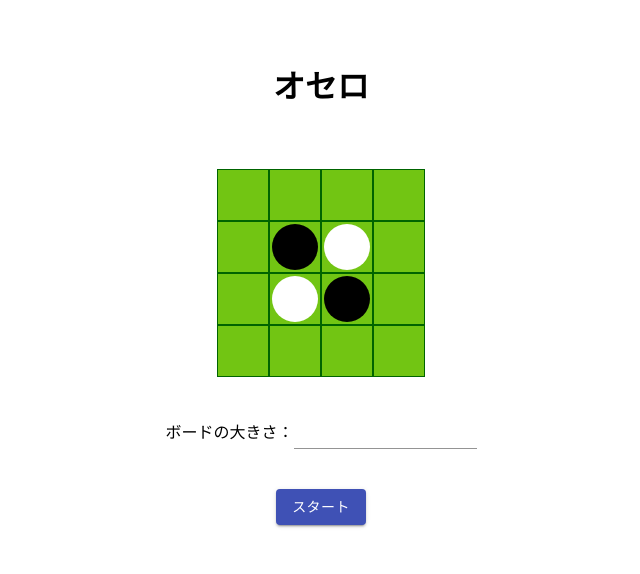
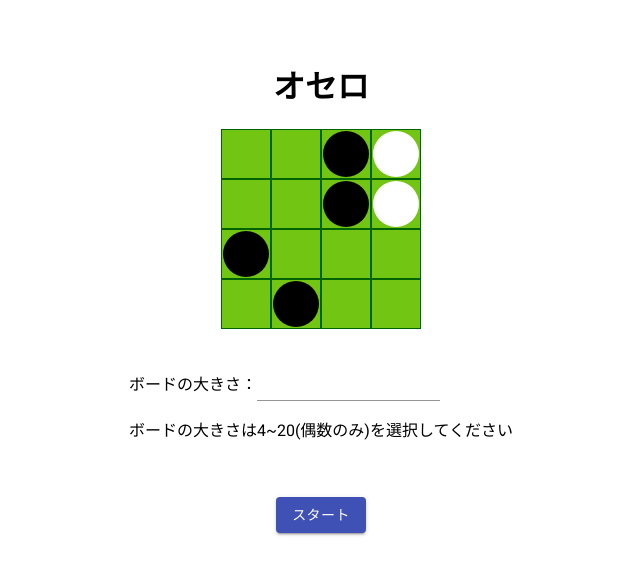
Before and after one commit to AmatsukiUrato/othello-react-typescript, a React (Create React App) app: page / in a window 1280 px wide. Shown: the top 574 px of the page, without its empty margins (319-959 px from the left). Built offline with nearby package versions, Linux system fonts and the light colour scheme.

Commit message:
created start page and board test page

```diff
--- a/src/App.tsx
+++ b/src/App.tsx
@@ -3,12 +3,16 @@ import Grid from '@material-ui/core/Grid';
 import Disc from './Disc';
 
 import Player from './logic/Player';
-import { Container, Box, Input, Button } from '@material-ui/core';
+import { Container, Box, Input, Button, Fade } from '@material-ui/core';
 import { Othello, DiscStatus } from './logic/Othello';
-import Start from './Start'
+import Start from './Start';
+import Board from './Board';
 
 type AppState = {
-    disabledStart: boolean;
+    showStart: boolean;
+    othello?: Othello;
+    board?: DiscStatus[][];
+
 }
 
 class App extends Component<Readonly<{}>, AppState> {
@@ -16,18 +20,35 @@ class App extends Component<Readonly<{}>, AppState> {
     constructor(props: Readonly<{}>) {
         super(props);
         this.state = {
-            disabledStart: false,
+            showStart: true,
         }
     }
 
-    private start(othello: Othello, board: DiscStatus[][]) {
-        console.log(board.length);
+    private start = (boardSize: number) => {
+        const currentPlayer = new Player("player1", DiscStatus.White);
+        const anotherPlayer = new Player("player2", DiscStatus.Black);
+        const othello = new Othello(Number(boardSize), currentPlayer, anotherPlayer);
+        const board: DiscStatus[][] = othello.getBoard();
+        this.setState({
+            showStart: false,
+            othello: othello,
+            board: board,
+        });
     }
 
     public render() {
         return (
             <React.Fragment>
-                <Start disabled={this.state.disabledStart} childStart={this.start}></Start>
+                <Fade in={this.state.showStart}>
+                    <div>
+                        {this.state.showStart ? <Start childStart={this.start}></Start> : null}
+                    </div>
+                </Fade>
+                <Fade in={!this.state.showStart}>
+                    <div>
+                    {!this.state.showStart ? <Board parentStatus={this.state}></Board> : null}
+                    </div>
+                </Fade>
             </React.Fragment>
         );
     }
--- /dev/null
+++ b/src/Board.tsx
@@ -0,0 +1,20 @@
+import React from "react";
+import { Fade } from "@material-ui/core";
+
+type BoardProps = {
+    parentStatus: any;
+}
+
+const Board: React.FC<BoardProps> = (props: BoardProps) => {
+    return (
+        <Fade in={!props.parentStatus.showStart}>
+            <div>
+                <div style={{ backgroundColor: "lightblue" }}>test</div>
+                <div style={{ backgroundColor: "blue" }}>test2</div>
+            </div>
+        </Fade>
+    );
+}
+
+
+export default Board;
--- a/src/Disc.tsx
+++ b/src/Disc.tsx
@@ -5,8 +5,8 @@ import { DiscStatus } from './logic/Othello';
 const useStyles = makeStyles(theme => ({
     block: {
         backgroundColor: "#72c513",
-        width: "50px",
-        height: "50px",
+        width: "48px",
+        height: "48px",
         borderWidth: "1px",
         borderColor: "rgb(0%, 39.2%, 0%)",
         borderStyle: "Solid",
--- a/src/Start.tsx
+++ b/src/Start.tsx
@@ -5,9 +5,13 @@ import Disc from './Disc';
 import Player from './logic/Player';
 import { Container, Box, Input, Button } from '@material-ui/core';
 import { Othello, DiscStatus } from './logic/Othello';
+import { getRandomInt } from './utils/utils';
+import { thisExpression } from '@babel/types';
+
 
 type StartState = {
     boardSize: number;
+    message?: string;
 }
 
 type StartProps = {
@@ -27,18 +31,6 @@ class Start extends Component<StartProps, StartState> {
 
     }
 
-    private handleOnClickStart = () => {
-        const currentPlayer = new Player("player1", DiscStatus.White);
-        const anotherPlayer = new Player("player2", DiscStatus.Black);
-        const othello = new Othello(Number(this.state.boardSize), currentPlayer, anotherPlayer);
-        const board: DiscStatus[][] = othello.getBoard();
-        this.props.childStart(othello, board);
-    };
-
-    private handleOnChangeBoardSize = (event: any) => {
-        this.setState({ boardSize: event.target.value });
-    }
-
     public render() {
         return (
             <Container>
@@ -48,29 +40,10 @@ class Start extends Component<StartProps, StartState> {
                     </Box>
                 </Grid>
                 <Grid container alignItems="center" justify="center">
-                    <Box mt={5}>
-                        <Disc discStatus={DiscStatus.Empty}></Disc>
-                        <Disc discStatus={DiscStatus.Empty}></Disc>
-                        <Disc discStatus={DiscStatus.Empty}></Disc>
-                        <Disc discStatus={DiscStatus.Empty}></Disc>
-                    </Box>
-                    <Box mt={5}>
-                        <Disc discStatus={DiscStatus.Empty}></Disc>
-                        <Disc discStatus={DiscStatus.Black}></Disc>
-                        <Disc discStatus={DiscStatus.White}></Disc>
-                        <Disc discStatus={DiscStatus.Empty}></Disc>
-                    </Box>
-                    <Box mt={5}>
-                        <Disc discStatus={DiscStatus.Empty}></Disc>
-                        <Disc discStatus={DiscStatus.White}></Disc>
-                        <Disc discStatus={DiscStatus.Black}></Disc>
-                        <Disc discStatus={DiscStatus.Empty}></Disc>
-                    </Box>
-                    <Box mt={5}>
-                        <Disc discStatus={DiscStatus.Empty}></Disc>
-                        <Disc discStatus={DiscStatus.Empty}></Disc>
-                        <Disc discStatus={DiscStatus.Empty}></Disc>
-                        <Disc discStatus={DiscStatus.Empty}></Disc>
+                    <Box width="200px" height="200px" display="flex" flexWrap="wrap">
+                        {Array.from(Array(16).keys()).map(index =>
+                            <Disc discStatus={this.getRandomEnumValue()}></Disc>
+                        )}
                     </Box>
                 </Grid>
                 <Grid container alignItems="center" justify="center">
@@ -78,10 +51,15 @@ class Start extends Component<StartProps, StartState> {
                         <label>
                             ボードの大きさ：
                             <Input
-                            type="number"
-                            onChange={this.handleOnChangeBoardSize}></Input>
+                                type="number"
+                                onChange={this.handleOnChangeBoardSize}></Input>
                         </label>
+                        <div>
+                            <p>ボードの大きさは4~20(偶数のみ)を選択してください</p>
+                            {this.state.message}
+                        </div>
                     </Box>
+
                 </Grid>
                 <Grid container alignItems="center" justify="center">
                     <Box mt={5}>
@@ -91,6 +69,39 @@ class Start extends Component<StartProps, StartState> {
             </Container>
         );
     }
+
+    private canStartGame = () => {
+        if (this.state.boardSize < 4) {
+            return false;
+        } else if (20 < this.state.boardSize) {
+            return false;
+        } else if (this.state.boardSize % 2 == 1) {
+            return false;
+        } else if (this.state.boardSize === undefined) {
+            return false;
+        }
+        return true
+    }
+
+    private handleOnClickStart = () => {
+        if (!this.canStartGame()) {
+            this.setState({ message: "ボードの大きさを正しく入力してください" })
+            return;
+        }
+        this.props.childStart(this.state.boardSize);
+    };
+
+    private handleOnChangeBoardSize = (event: any) => {
+        this.setState({ boardSize: event.target.value });
+    }
+
+    private getRandomEnumValue = ():DiscStatus => {
+        const enumValues = Object.keys(DiscStatus)
+            .map(n => Number.parseInt(n))
+            .filter(n => !Number.isNaN(n));
+        const randomIndex = getRandomInt(0, enumValues.length);
+        return enumValues[randomIndex];
+    }
 }
 
 export default Start;
--- a/src/index.css
+++ b/src/index.css
@@ -1,6 +1,6 @@
 body {
   margin: 0;
-  font-family: -apple-system, BlinkMacSystemFont, 'Segoe UI', 'Roboto', 'Oxygen',
+  font-family: 'Roboto', -apple-system, BlinkMacSystemFont, 'Segoe UI', 'Oxygen',
     'Ubuntu', 'Cantarell', 'Fira Sans', 'Droid Sans', 'Helvetica Neue',
     sans-serif;
   -webkit-font-smoothing: antialiased;
--- /dev/null
+++ b/src/utils/utils.ts
@@ -0,0 +1,5 @@
+export function getRandomInt(min:number, max:number) {
+    min = Math.ceil(min);
+    max = Math.floor(max);
+    return Math.floor(Math.random() * (max - min)) + min; //The maximum is exclusive and the minimum is inclusive
+}
```
Also changed, not shown: src/Counter.tsx (deleted, +0 -36 lines).
